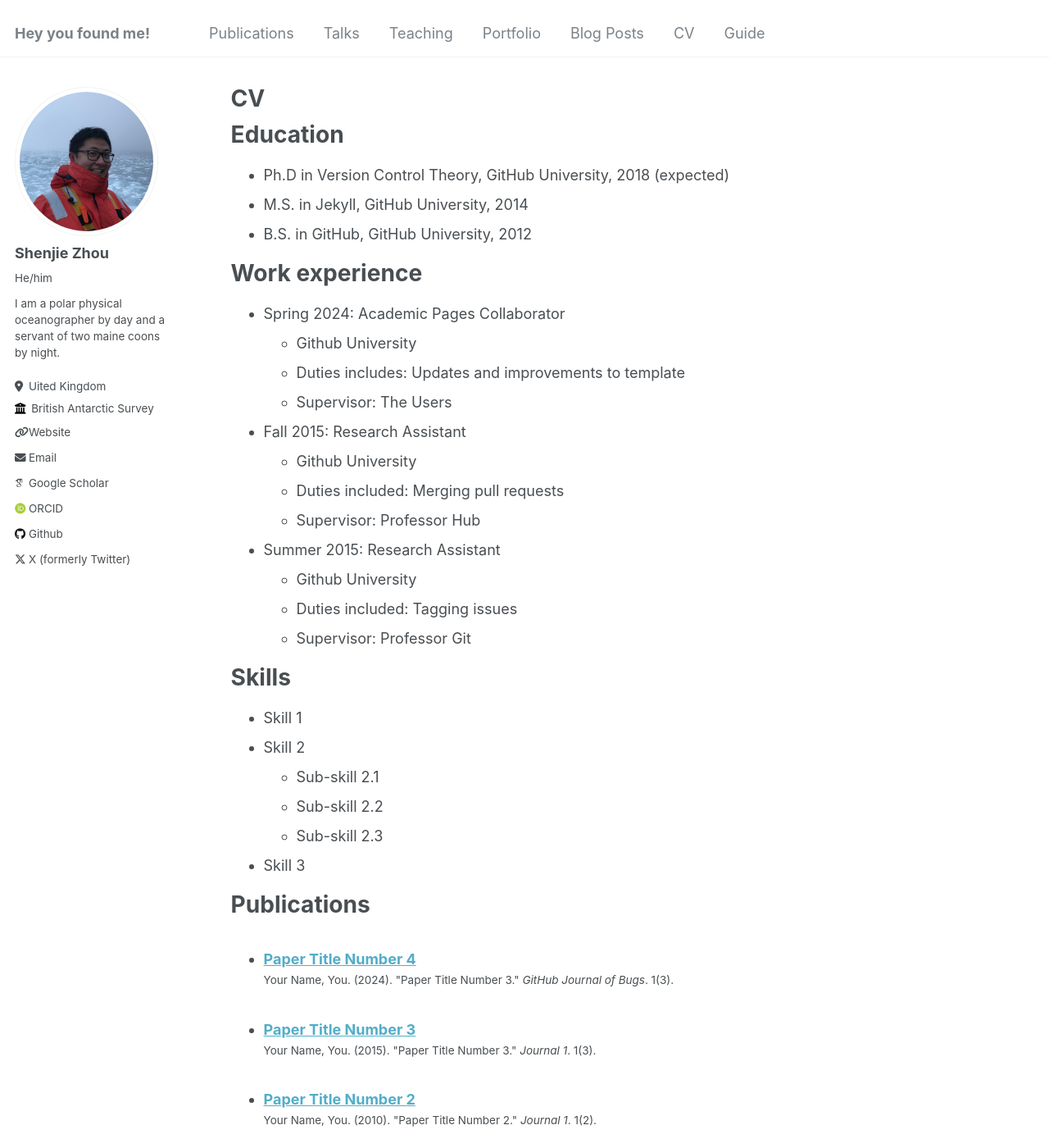
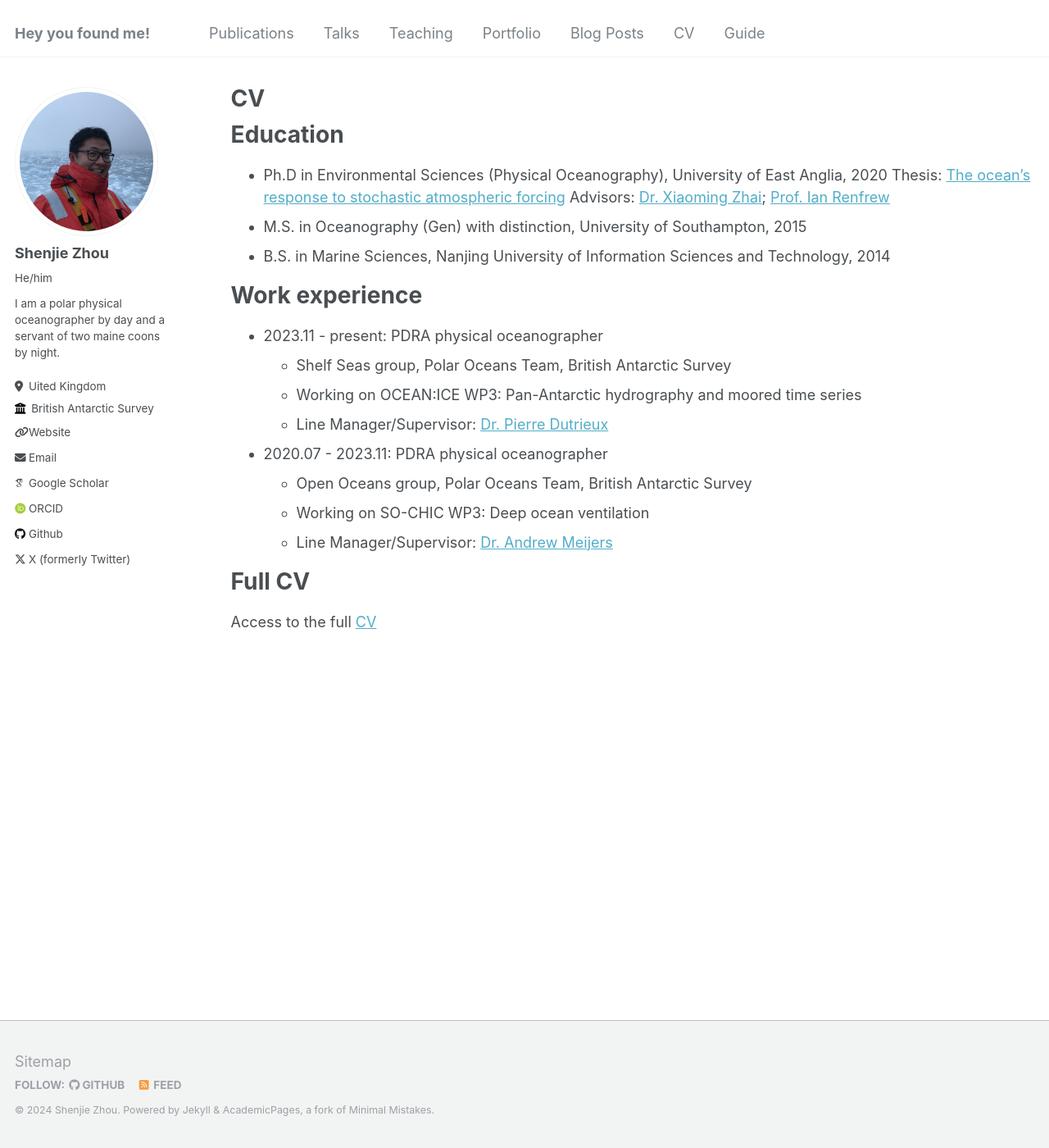
Before and after one commit to ShenjieZhouBAS/ShenjieZhouBAS.github.io, a Jekyll site: the page built from _pages/cv.md, in a window 1280 px wide and 1400 px high. Shown: the whole window at 82% size. Built offline with Jekyll 4.4.1, drawn with Linux system fonts in a browser that asks for light colours; some web fonts are replaced; some of the changed text lies outside the part shown.

Commit message:
Update cv.md

```diff
--- a/_pages/cv.md
+++ b/_pages/cv.md
@@ -11,54 +11,24 @@ redirect_from:
 
 Education
 ======
-* Ph.D in Version Control Theory, GitHub University, 2018 (expected)
-* M.S. in Jekyll, GitHub University, 2014
-* B.S. in GitHub, GitHub University, 2012
+* Ph.D in Environmental Sciences (Physical Oceanography), University of East Anglia, 2020
+  Thesis: [The ocean’s response to stochastic atmospheric forcing](https://ueaeprints.uea.ac.uk/id/eprint/81487/)
+  Advisors: [Dr. Xiaoming Zhai](https://research-portal.uea.ac.uk/en/persons/xiaoming-zhai); [Prof. Ian Renfrew](https://research-portal.uea.ac.uk/en/persons/ian-renfrew)
+* M.S. in Oceanography (Gen) with distinction, University of Southampton, 2015
+* B.S. in Marine Sciences, Nanjing University of Information Sciences and Technology, 2014
 
 Work experience
 ======
-* Spring 2024: Academic Pages Collaborator
-  * Github University
-  * Duties includes: Updates and improvements to template
-  * Supervisor: The Users
+* 2023.11 - present: PDRA physical oceanographer
+  * Shelf Seas group, Polar Oceans Team, British Antarctic Survey
+  * Working on OCEAN:ICE WP3: Pan-Antarctic hydrography and moored time series
+  * Line Manager/Supervisor: [Dr. Pierre Dutrieux](https://www.bas.ac.uk/profile/pitr1/)
 
-* Fall 2015: Research Assistant
-  * Github University
-  * Duties included: Merging pull requests
-  * Supervisor: Professor Hub
+* 2020.07 - 2023.11: PDRA physical oceanographer
+  * Open Oceans group, Polar Oceans Team, British Antarctic Survey
+  * Working on SO-CHIC WP3: Deep ocean ventilation
+  * Line Manager/Supervisor: [Dr. Andrew Meijers](https://www.bas.ac.uk/profile/andmei/)
 
-* Summer 2015: Research Assistant
-  * Github University
-  * Duties included: Tagging issues
-  * Supervisor: Professor Git
-
-Skills
+Full CV
 ======
-* Skill 1
-* Skill 2
-  * Sub-skill 2.1
-  * Sub-skill 2.2
-  * Sub-skill 2.3
-* Skill 3
-
-Publications
-======
-  <ul>{% for post in site.publications reversed %}
-    {% include archive-single-cv.html %}
-  {% endfor %}</ul>
-
-Talks
-======
-  <ul>{% for post in site.talks reversed %}
-    {% include archive-single-talk-cv.html  %}
-  {% endfor %}</ul>
-
-Teaching
-======
-  <ul>{% for post in site.teaching reversed %}
-    {% include archive-single-cv.html %}
-  {% endfor %}</ul>
-
-Service and leadership
-======
-* Currently signed in to 43 different slack teams
+Access to the full [CV](https://drive.google.com/file/d/1haxMyxIMQy1svYgj2eHBFOOVrdA2rJdU/view?usp=sharing)
```
